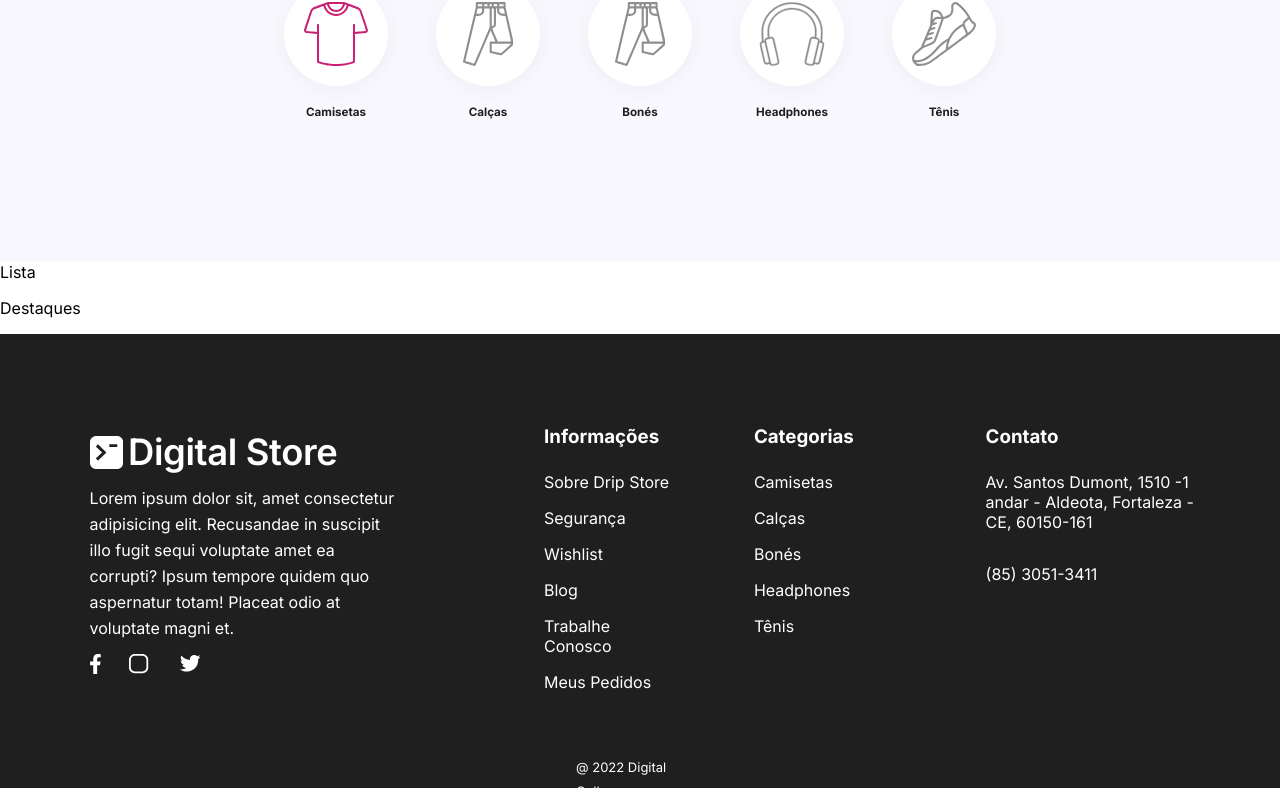
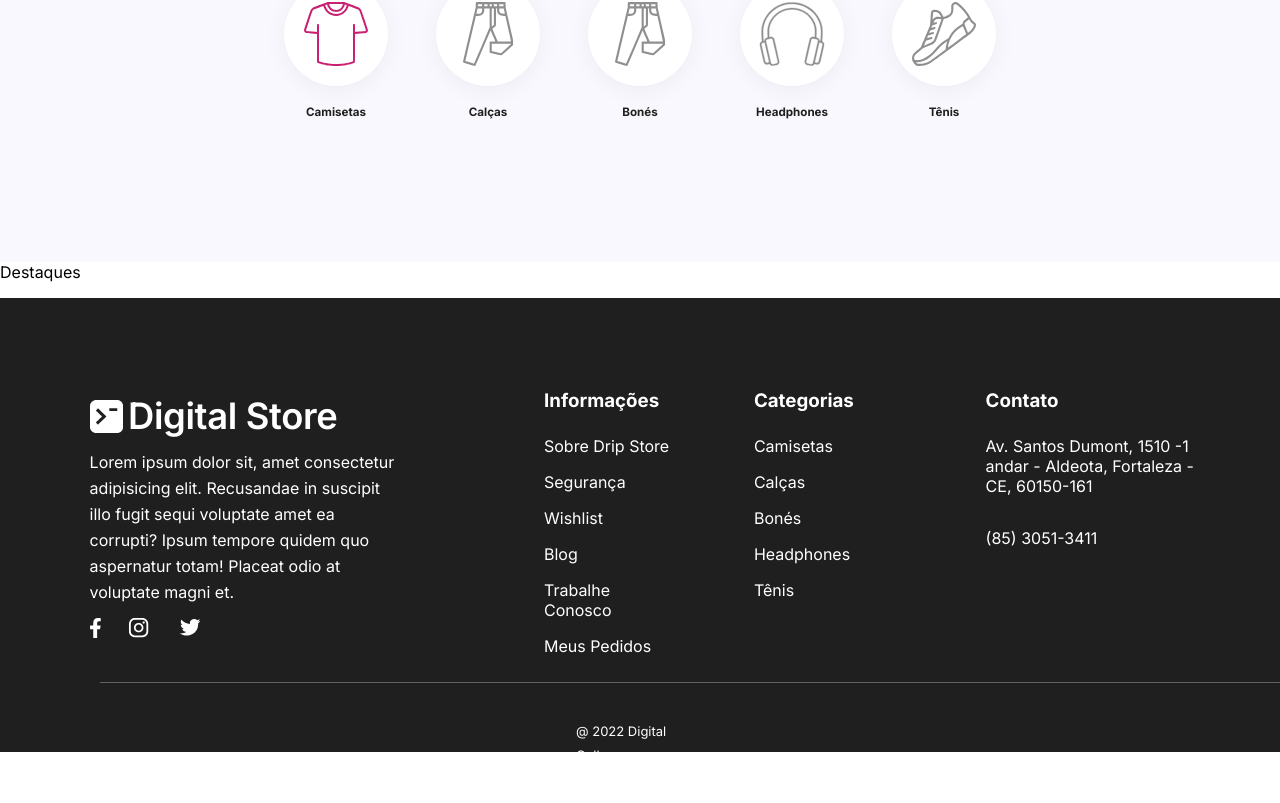
Before and after one commit to andre-digitalcollege/DigitalStore, a React (Create React App) app: page / in a window 1280 px wide. Shown: the part 1650-2453 px from the top of the page. After the commit the page ends 2417 px from the top, so only its background shows below. Built offline with nearby package versions, Linux system fonts and the light colour scheme.

Commit message:
atual. footer: simbolo instagran e linha do final

```diff
--- a/src/components/Footer.jsx
+++ b/src/components/Footer.jsx
@@ -78,6 +78,8 @@ left: '10%',
 top: '320px',
 
         }} width="22" height="21" viewBox="0 0 22 21" fill="none" xmlns="http://www.w3.org/2000/svg">
+<path d="M16.3772 3.59082C16.0646 3.59082 15.7647 3.71504 15.5436 3.93614C15.3225 4.15725 15.1982 4.45713 15.1982 4.76982C15.1981 4.92473 15.2285 5.07815 15.2877 5.22131C15.3469 5.36447 15.4337 5.49456 15.5432 5.60415C15.6527 5.71373 15.7827 5.80066 15.9258 5.85998C16.0689 5.91929 16.2223 5.94982 16.3772 5.94982C16.6899 5.94982 16.9898 5.82561 17.2109 5.6045C17.432 5.38339 17.5562 5.08351 17.5562 4.77082C17.5564 4.61591 17.526 4.46249 17.4668 4.31933C17.4076 4.17617 17.3208 4.04608 17.2113 3.93649C17.1018 3.82691 16.9718 3.73997 16.8287 3.68066C16.6856 3.62135 16.5322 3.59082 16.3772 3.59082Z" fill="white"/>
+<path d="M11.1361 5.10303C9.82331 5.10435 8.56467 5.62637 7.63631 6.55454C6.70794 7.48272 6.18567 8.74126 6.18408 10.054C6.18567 11.3669 6.70791 12.6255 7.63625 13.5539C8.56458 14.4822 9.82322 15.0044 11.1361 15.006C12.449 15.0044 13.7076 14.4822 14.6359 13.5539C15.5643 12.6255 16.0865 11.3669 16.0881 10.054C16.0865 8.74126 15.5642 7.48272 14.6359 6.55454C13.7075 5.62637 12.4489 5.10435 11.1361 5.10303ZM11.1361 13.226C10.2949 13.2252 9.48838 12.8906 8.89366 12.2957C8.29894 11.7008 7.96461 10.8942 7.96408 10.053C7.96488 9.21201 8.29933 8.40566 8.89402 7.81096C9.48871 7.21627 10.2951 6.88182 11.1361 6.88103C11.9771 6.88182 12.7835 7.21627 13.3782 7.81096C13.9728 8.40566 14.3073 9.21201 14.3081 10.053C14.3076 10.8942 13.9732 11.7008 13.3785 12.2957C12.7838 12.8906 11.9773 13.2252 11.1361 13.226Z" fill="white"/>
 <path d="M15.0681 20.108H7.03607C5.43499 20.1061 3.90003 19.4693 2.7679 18.3371C1.63577 17.205 0.998923 15.67 0.99707 14.069V6.04098C0.998658 4.43973 1.63539 2.90451 2.76755 1.77216C3.89971 0.639813 5.43482 0.00282968 7.03607 0.000976562H15.0641C16.6651 0.0028292 18.2001 0.639674 19.3322 1.7718C20.4644 2.90394 21.1012 4.4389 21.1031 6.03998V14.068C21.1015 15.6685 20.4653 17.2031 19.334 18.3354C18.2027 19.4676 16.6686 20.1051 15.0681 20.108ZM7.03607 1.89297C5.93662 1.8943 4.88259 2.33164 4.10516 3.10907C3.32773 3.88649 2.8904 4.94053 2.88907 6.03998V14.068C2.88881 15.1685 3.32544 16.224 4.10304 17.0028C4.88064 17.7815 5.93558 18.2197 7.03607 18.221H15.0641C16.1638 18.2199 17.2182 17.7827 17.996 17.0053C18.7738 16.2279 19.2115 15.1737 19.2131 14.074V6.04597C19.2115 4.94626 18.7738 3.89208 17.996 3.11465C17.2182 2.33722 16.1638 1.90003 15.0641 1.89898L7.03607 1.89297Z" fill="white"/>
 </svg>
         <svg  style={{
@@ -164,6 +166,18 @@ top: '214px',
 
     <section>
     <div>
+    <svg style={{
+position: 'absolute',
+width: '1240px',
+height: '1px',
+left: '100px',
+top: '384px',
+
+background: '#FFFFFF',
+opacity: '0.3',}}
+ width="1240" height="1" viewBox="0 0 1240 1" fill="none" xmlns="http://www.w3.org/2000/svg">
+<path opacity="0.3" d="M1240 0H0V1H1240V0Z" fill="white"/>
+</svg>
 
     </div>
     <div>
--- a/src/components/Lista.jsx
+++ b/src/components/Lista.jsx
@@ -1,3 +1,3 @@
 export default function Lista(){
-    return <span>Lista<p></p></span>
+    return
  }
```
